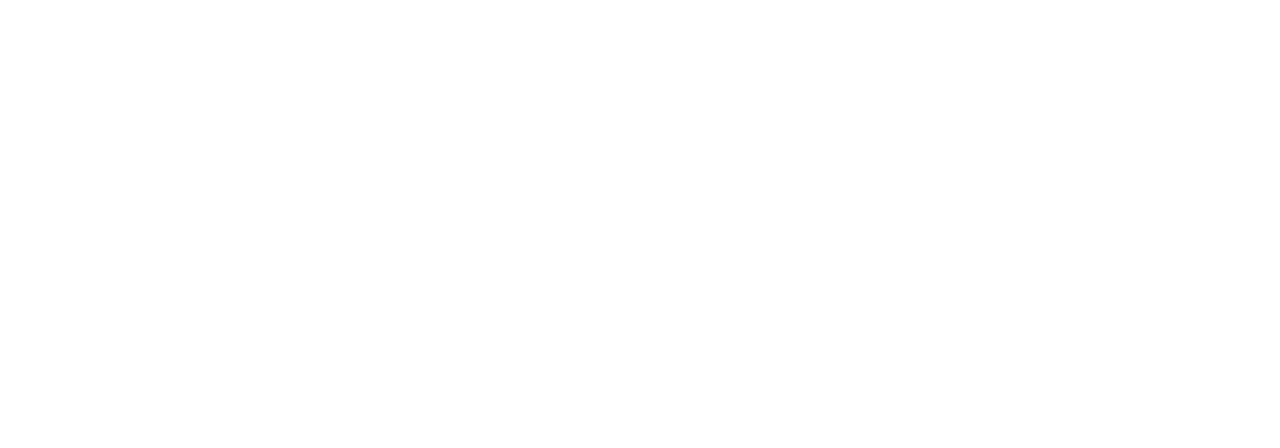
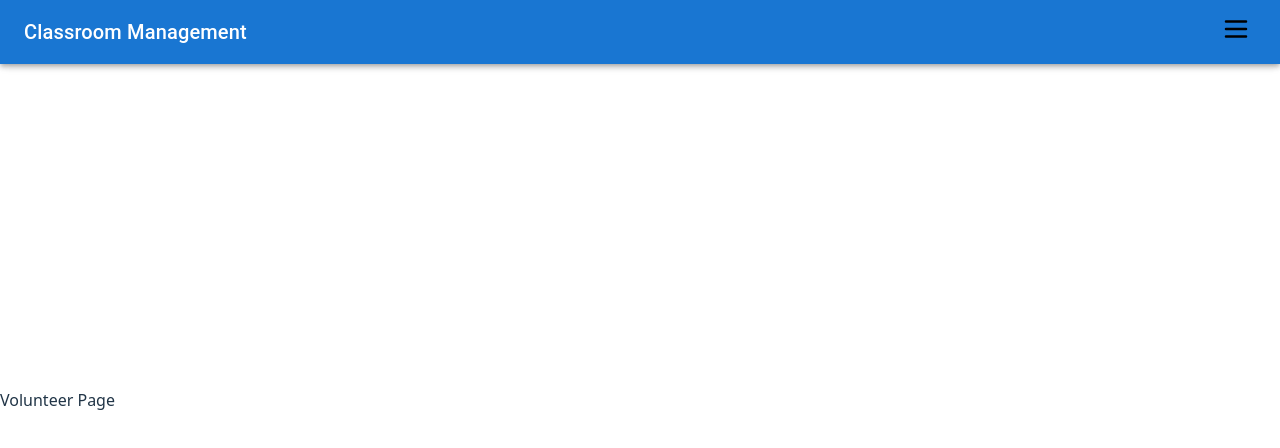
Before and after one commit to meni20/EtLaasot-Client, a React (Vite) app: page /volunteers in a window 1280 px wide. Before the commit this address had no page. Shown: the top 448 px of the page. Built offline with nearby package versions, Linux system fonts and the light colour scheme.

Commit message:
keep work on the Sidebar and the Navbar

```diff
--- a/package.json
+++ b/package.json
@@ -10,6 +10,10 @@
     "preview": "vite preview"
   },
   "dependencies": {
+    "@emotion/react": "^11.14.0",
+    "@emotion/styled": "^11.14.1",
+    "@mui/icons-material": "^7.3.6",
+    "@mui/material": "^7.3.6",
     "@tanstack/react-query": "^5.90.14",
     "axios": "^1.13.2",
     "react": "^19.2.0",
--- /dev/null
+++ b/src/components/Navbar/Navbar.interface.ts
@@ -0,0 +1,4 @@
+export interface NavbarProps {
+  onMenuClick: () => void;
+  title?: string;
+}
--- /dev/null
+++ b/src/components/Navbar/Navbar.tsx
@@ -0,0 +1,24 @@
+import React from "react";
+import MenuIcon from "@mui/icons-material/Menu";
+import type { NavbarProps } from "./Navbar.interface";
+import { AppBar, Toolbar, IconButton, Typography, Box } from "@mui/material";
+import SideMenuIcon from "../../icons/SideMenuIcon";
+
+const Navbar: React.FC<NavbarProps> = ({ onMenuClick, title }) => {
+  return (
+    <AppBar position="fixed">
+      <Toolbar sx={{ justifyContent: "flex-end" }}>
+        <Typography variant="h6" component="div" sx={{ flexGrow: 1 }}>
+          {title || "My App"}
+        </Typography>
+
+        <Box sx={{ cursor: "pointer" }} onClick={onMenuClick}>
+          <SideMenuIcon />
+        </Box>
+        <Box sx={{ display: "flex", gap: 1 }}></Box>
+      </Toolbar>
+    </AppBar>
+  );
+};
+
+export default Navbar;
--- /dev/null
+++ b/src/components/SideMenu/SideMenu.constants.tsx
@@ -0,0 +1,13 @@
+import HomeIcon from "@mui/icons-material/Home";
+import PeopleIcon from "@mui/icons-material/People";
+
+export interface MenuItem {
+  label: string;
+  icon: React.ReactNode;
+  path: string;
+}
+
+export const menuItems: MenuItem[] = [
+  { label: "Home", icon: <HomeIcon />, path: "/" },
+  { label: "Volunteers", icon: <PeopleIcon />, path: "/volunteers" },
+];
--- /dev/null
+++ b/src/components/SideMenu/SideMenu.interface.ts
@@ -0,0 +1,6 @@
+export const DRAWER_WIDTH = 240;
+
+export interface SideMenuProps {
+  open: boolean;
+  onClose: () => void;
+}
--- /dev/null
+++ b/src/components/SideMenu/SideMenu.tsx
@@ -0,0 +1,46 @@
+import {
+  List,
+  Drawer,
+  Toolbar,
+  ListItemText,
+  ListItemIcon,
+  ListItemButton,
+} from "@mui/material";
+import { useNavigate } from "react-router-dom";
+import { menuItems } from "./SideMenu.constants";
+import { DRAWER_WIDTH, type SideMenuProps } from "./SideMenu.interface";
+
+export const SideMenu: React.FC<SideMenuProps> = ({ open, onClose }) => {
+  const navigate = useNavigate();
+
+  return (
+    <Drawer
+      open={open}
+      onClose={onClose}
+      variant="temporary"
+      sx={{
+        "& .MuiDrawer-paper": {
+          width: DRAWER_WIDTH,
+        },
+      }}
+    >
+      <Toolbar />
+      <List>
+        <List>
+          {menuItems.map((item) => (
+            <ListItemButton
+              key={item.label}
+              onClick={() => {
+                navigate(item.path);
+                onClose();
+              }}
+            >
+              <ListItemIcon>{item.icon}</ListItemIcon>
+              <ListItemText primary={item.label} />
+            </ListItemButton>
+          ))}
+        </List>
+      </List>
+    </Drawer>
+  );
+};
--- a/src/constants/route.constants.tsx
+++ b/src/constants/route.constants.tsx
@@ -1,6 +1,8 @@
 import { HomePage } from "../pages/HomePage/Home";
+import { VolunteerPage } from "../pages/VolunteersPage/VolunteerPage";
 
 export const ALL_ROUTES = [
   { path: "/", element: <HomePage /> },
   { path: "/home", element: <HomePage /> },
+  { path: "/volunteers", element: <VolunteerPage /> },
 ];
--- /dev/null
+++ b/src/icons/SideMenuIcon.tsx
@@ -0,0 +1,31 @@
+import { SvgIcon } from "@mui/material";
+
+const SideMenuIcon = () => {
+  return (
+    <SvgIcon
+      viewBox="0 0 16 17"
+      style={{ width: "40", height: "30", fill: "none" }}
+    >
+      <svg viewBox="0 0 24 24" fill="none" xmlns="http://www.w3.org/2000/svg">
+        <g id="SVGRepo_bgCarrier" stroke-width="0"></g>
+        <g
+          id="SVGRepo_tracerCarrier"
+          stroke-linecap="round"
+          stroke-linejoin="round"
+        ></g>
+        <g id="SVGRepo_iconCarrier">
+          {" "}
+          <path
+            d="M4 6H20M4 12H20M4 18H20"
+            stroke="#000000"
+            stroke-width="2"
+            stroke-linecap="round"
+            stroke-linejoin="round"
+          ></path>{" "}
+        </g>
+      </svg>
+    </SvgIcon>
+  );
+};
+
+export default SideMenuIcon;
--- a/src/pages/HomePage/Home.tsx
+++ b/src/pages/HomePage/Home.tsx
@@ -1,3 +1,3 @@
 export const HomePage: React.FC = () => {
-  return <div>Home</div>;
+  return <div>Home page</div>;
 };
--- /dev/null
+++ b/src/pages/VolunteersPage/VolunteerPage.tsx
@@ -0,0 +1,5 @@
+import type React from "react";
+
+export const VolunteerPage: React.FC = () => {
+  return <div>Volunteer Page</div>;
+};
--- a/src/router/Router.tsx
+++ b/src/router/Router.tsx
@@ -1,13 +1,25 @@
 import { Route, Routes } from "react-router-dom";
 import { ALL_ROUTES } from "../constants/route.constants";
+import { Box } from "@mui/material";
+import { SideMenu } from "../components/SideMenu/SideMenu";
+import Navbar from "../components/Navbar/Navbar";
+import { useState } from "react";
 
 const AppRouter: React.FC = () => {
+  const [menuOpen, setMenuOpen] = useState(false);
   return (
-    <Routes>
-      {ALL_ROUTES.map(({ path, element }) => (
-        <Route key={path} path={path} element={element} />
-      ))}
-    </Routes>
+    <Box>
+      <Navbar
+        title="Classroom Management"
+        onMenuClick={() => setMenuOpen(true)}
+      />
+      <SideMenu open={menuOpen} onClose={() => setMenuOpen(false)} />
+      <Routes>
+        {ALL_ROUTES.map(({ path, element }) => (
+          <Route key={path} path={path} element={element} />
+        ))}
+      </Routes>
+    </Box>
   );
 };
 
```
Also changed, not shown: 1 other file (tests, documents, lock files or other folders).
